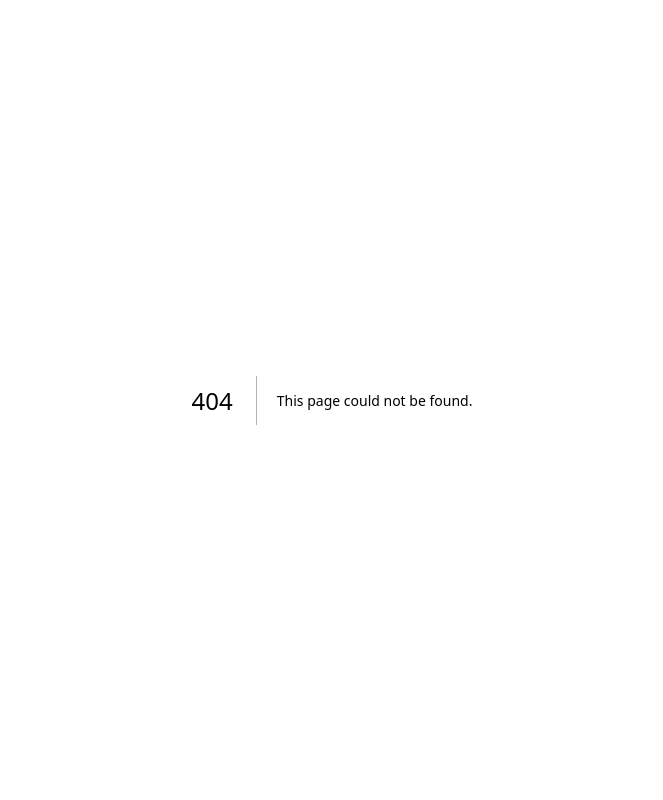
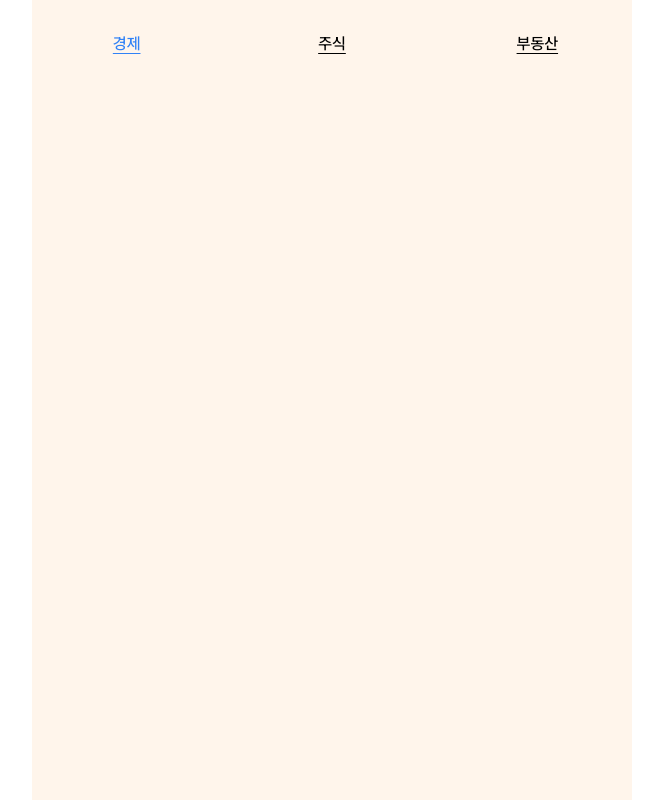
Before and after one commit to devocean-finut/Finut_FE, a Next.js app: page /main/daily-news in a window 1280 px wide. Before the commit this address had no page. Shown: the whole page, without its empty margins (308-971 px from the left). Built offline with nearby package versions, Linux system fonts and the light colour scheme.

Commit message:
Add daily-news page : 오늘의 뉴스 페이지 추가

```diff
--- /dev/null
+++ b/app/main/daily-news/page.tsx
@@ -0,0 +1,27 @@
+"use client";
+
+import NewsHeader from "@/src/Daily-news/NewsHeader";
+import React, { useState } from "react";
+
+export const newsType = [
+  { en: "economy", ko: "경제" },
+  { en: "stock", ko: "주식" },
+  { en: "realestate", ko: "부동산" },
+];
+export type NewsType = "stock" | "economy" | "realestate";
+
+function Page() {
+  const [currentNewsType, setCurrentNewsType] = useState<NewsType>(
+    newsType[0].en as NewsType
+  );
+  const onSelectType = (type: NewsType) => {
+    setCurrentNewsType(type);
+  };
+  return (
+    <div>
+      <NewsHeader currentType={currentNewsType} onSelectType={onSelectType} />
+    </div>
+  );
+}
+
+export default Page;
```
